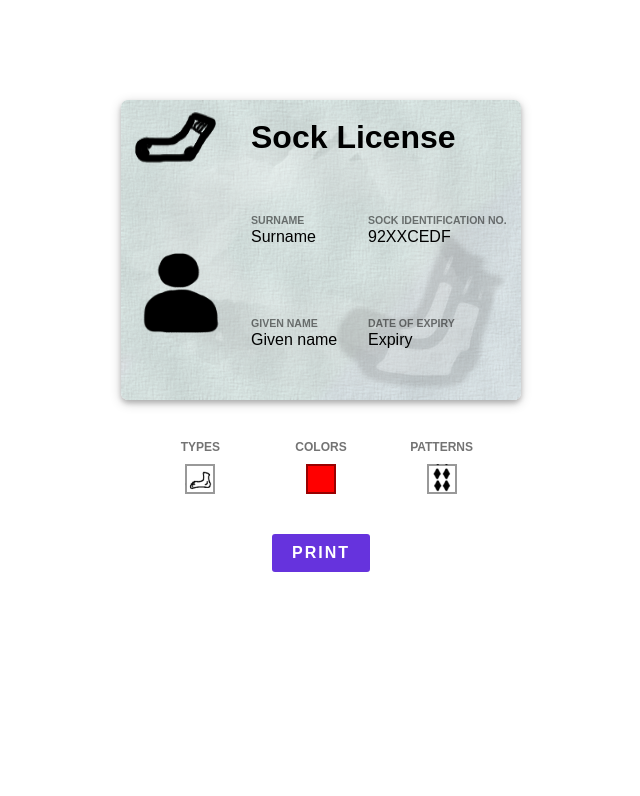
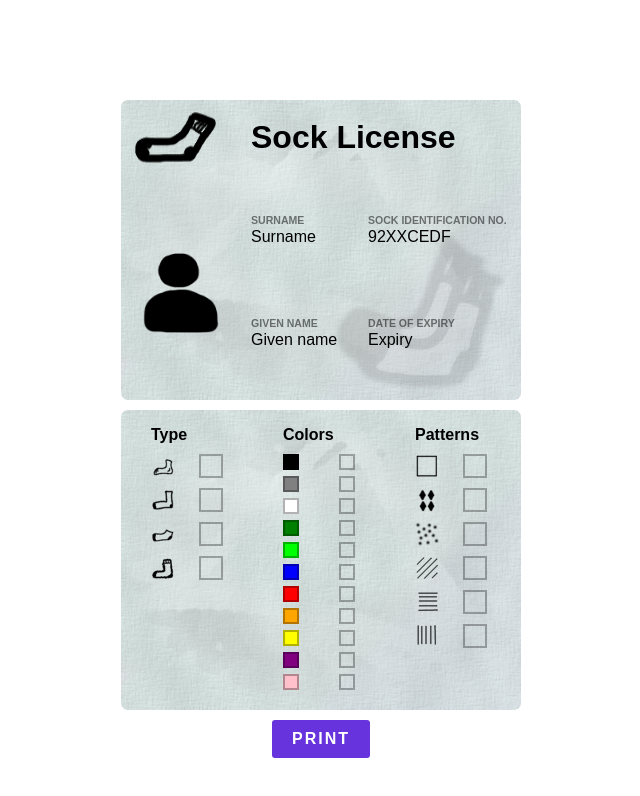
Before and after one commit to enoy19/sock-license, an Angular app: page / in a window 1280 px wide. Shown: the top 796 px of the page, without its empty margins (319-959 px from the left). Built offline with nearby package versions, Linux system fonts and the light colour scheme.

Commit message:
Add the background of the license

```diff
--- a/src/app/app.component.html
+++ b/src/app/app.component.html
@@ -1,18 +1,28 @@
 <div class="container">
 
     <app-license></app-license>
-    <div class="picker-container">
+
+    <div class="background-container">
         <div>
-            <label for="types">Types</label>
-            <app-picker [options]="types"></app-picker>
+            <h4>Type</h4>
+            <div class="property-container" *ngFor="let type of types">
+                <img class="type" [src]="type.value" [alt]="type.value">
+                <div class="checkbox"></div>
+            </div>
         </div>
         <div>
-            <label for="colors">Colors</label>
-            <app-picker [options]="colors"></app-picker>
+            <h4>Colors</h4>
+            <div class="property-container" *ngFor="let color of colors">
+                <div class="color" [style.backgroundColor]="color.value"></div>
+                <div class="checkbox"></div>
+            </div>
         </div>
         <div>
-            <label for="patterns">Patterns</label>
-            <app-picker [options]="patterns"></app-picker>
+            <h4>Patterns</h4>
+            <div class="property-container" *ngFor="let pattern of patterns">
+                <img class="pattern" [src]="pattern.value" [alt]="pattern.value">
+                <div class="checkbox"></div>
+            </div>
         </div>
     </div>
 
--- a/src/app/app.component.scss
+++ b/src/app/app.component.scss
@@ -4,22 +4,49 @@
 }
 
 @media print {
-    .container > *:not(app-license) {
+    button {
         display: none !important;
     }
 }
 
-.picker-container {
+.background-container {
+    background: url('../assets/images/sock-license-base.png');
+    height: 300px;
+    width: 400px;
+    border-radius: 7px;
+    margin-bottom: 10px;
     display: flex;
-    padding: 40px 20px;
+
+    & > * {
+        width: 33%;
+        padding: 0 30px;
+    }
+
+    h4 {
+        margin: 16px 0 10px;
+    }
+}
+
+.property-container {
+    display: flex;
     justify-content: space-between;
+}
 
-    & > div {
-        display: flex;
-        align-items: center;
-        flex-direction: column;
-        width: 33%;
-    }
+.color, .type, .pattern, .checkbox {
+    width: 16px;
+    height: 16px;
+    margin-bottom: 6px;
+    display: block;
+}
+
+.color, .checkbox {
+    border: solid 2px rgba(0, 0, 0, 0.3);
+}
+
+.type, .pattern, .type + .checkbox, .pattern + .checkbox {
+    width: 24px;
+    height: 24px;
+    margin-bottom: 10px;
 }
 
 label {
--- a/src/app/app.component.ts
+++ b/src/app/app.component.ts
@@ -9,29 +9,33 @@ import { Component } from '@angular/core';
 export class AppComponent {
 
   public types: Array<Option> = [
-    {title: 'test', value: 'url(../assets/images/type-bare.png)'},
-    {title: 'test', value: 'url(../assets/images/type-regular.png)'},
-    {title: 'test', value: 'url(../assets/images/type-short.png)'},
-    {title: 'test', value: 'url(../assets/images/type-winter.png)'},
+    {title: 'test', value: '../assets/images/type-bare.png'},
+    {title: 'test', value: '../assets/images/type-regular.png'},
+    {title: 'test', value: '../assets/images/type-short.png'},
+    {title: 'test', value: '../assets/images/type-winter.png'},
   ];
 
   public colors: Array<Option> = [
+    {title: 'test', value: 'black'},
+    {title: 'test', value: 'grey'},
+    {title: 'test', value: 'white'},
+    {title: 'test', value: 'green'},
+    {title: 'test', value: 'lime'},
+    {title: 'test', value: 'blue'},
     {title: 'test', value: 'red'},
+    {title: 'test', value: 'orange'},
     {title: 'test', value: 'yellow'},
-    {title: 'test', value: 'blue'},
-    {title: 'test', value: 'green'},
     {title: 'test', value: 'purple'},
-    {title: 'test', value: 'orange'},
     {title: 'test', value: 'pink'},
   ];
 
   public patterns: Array<Option> = [
-    {title: 'test', value: 'url(../assets/images/pattern-argyle.png)'},
-    {title: 'test', value: 'url(../assets/images/pattern-dots.png)'},
-    {title: 'test', value: 'url(../assets/images/pattern-solid.png)'},
-    {title: 'test', value: 'url(../assets/images/pattern-stripes-diagonally.png)'},
-    {title: 'test', value: 'url(../assets/images/pattern-stripes-horizontally.png)'},
-    {title: 'test', value: 'url(../assets/images/pattern-stripes-vertically.png)'},
+    {title: 'test', value: '../assets/images/pattern-solid.png'},
+    {title: 'test', value: '../assets/images/pattern-argyle.png'},
+    {title: 'test', value: '../assets/images/pattern-dots.png'},
+    {title: 'test', value: '../assets/images/pattern-stripes-diagonally.png'},
+    {title: 'test', value: '../assets/images/pattern-stripes-horizontally.png'},
+    {title: 'test', value: '../assets/images/pattern-stripes-vertically.png'},
   ];
 
   public printBtnClick() {
--- a/src/app/license/license.component.scss
+++ b/src/app/license/license.component.scss
@@ -5,7 +5,7 @@
     display: flex;
     flex-direction: column;
     border-radius: 7px;
-    box-shadow: 0 3px 5px rgba(0, 0, 0, 0.2), 0 3px 12px rgba(0, 0, 0, 0.2);
+    margin-bottom: 10px;
 }
 
 .left {
```
